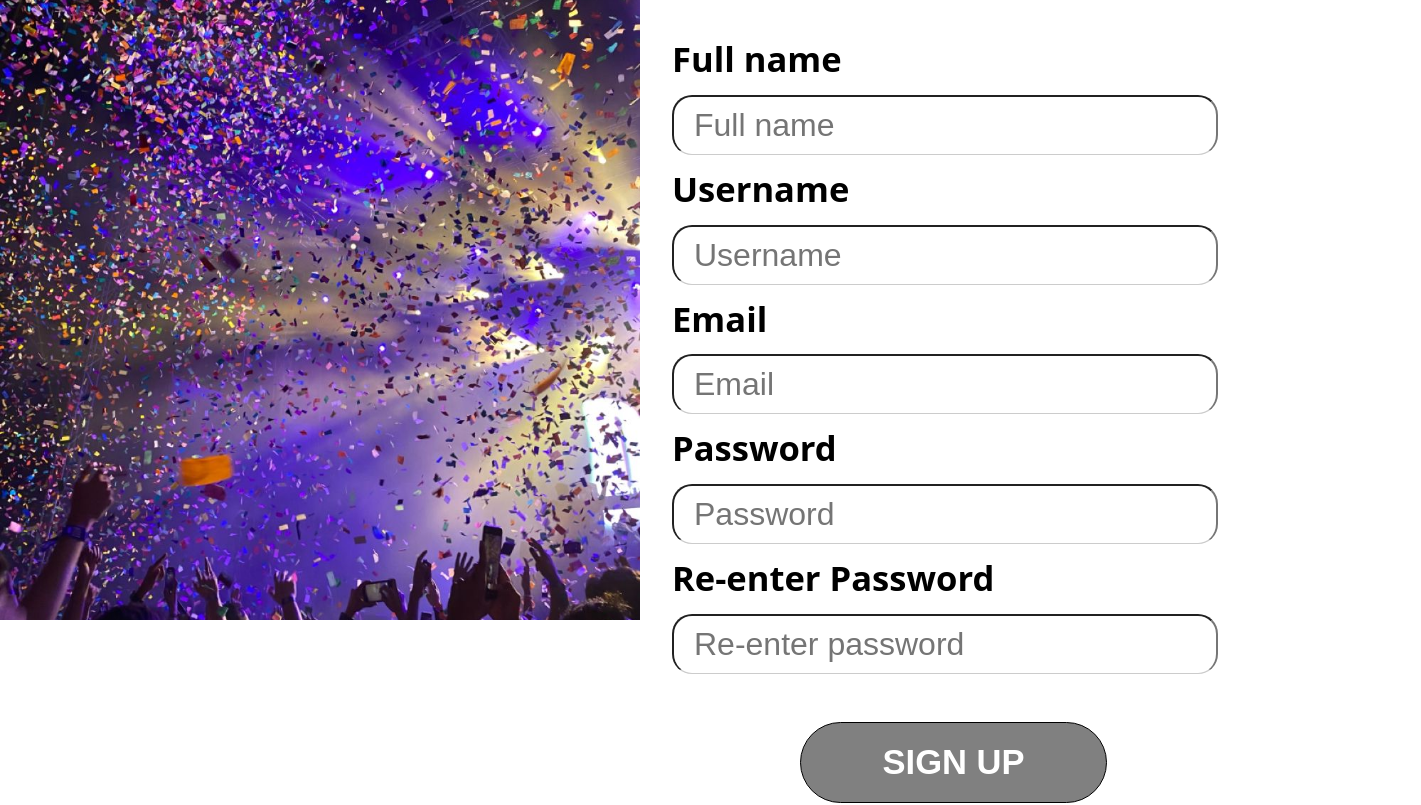
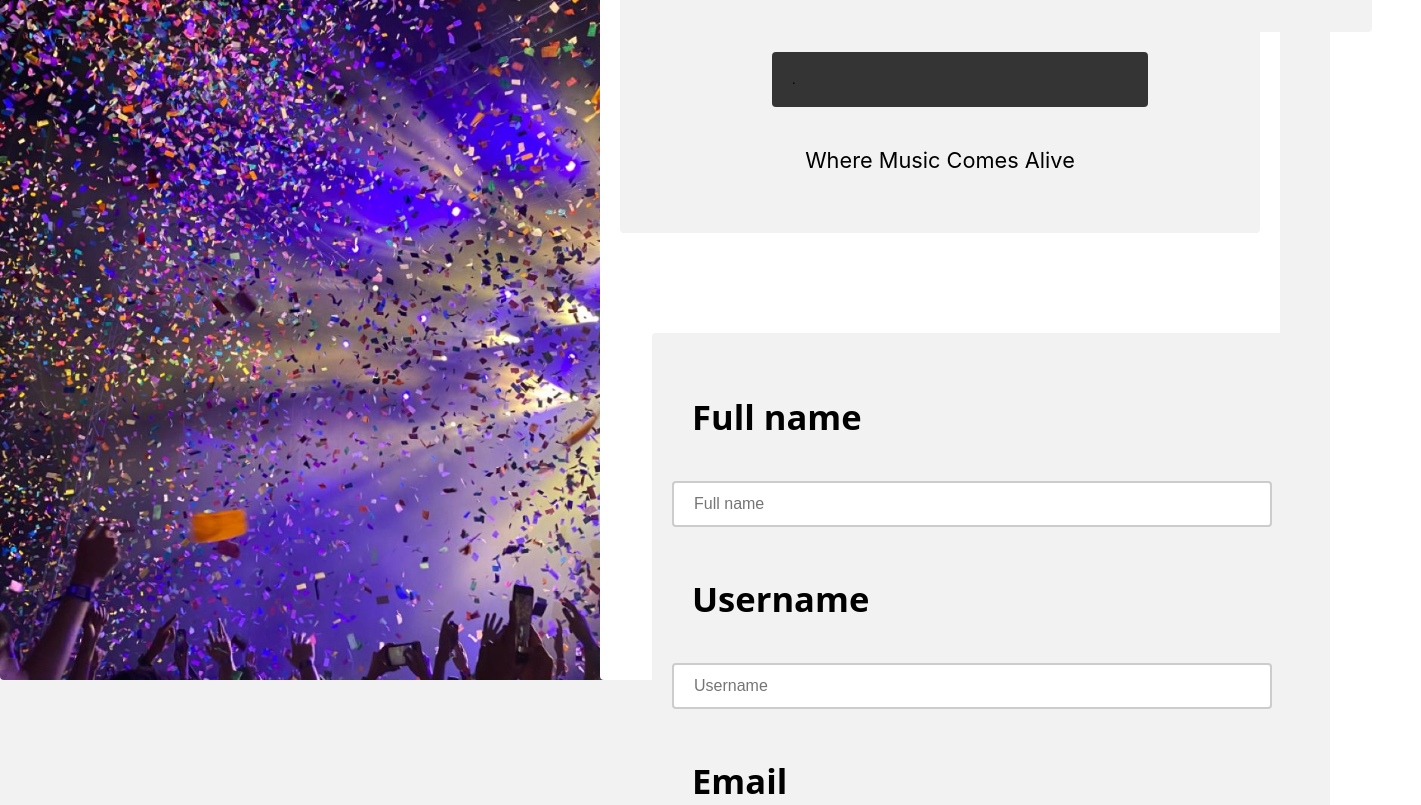
Before and after one commit to willamjonathan/MusicMate, a React (Create React App) app: page /signup in a window 1280 px wide. Shown: the part 180-985 px from the top of the page, 1421 px wide, since content can reach past the window. Built offline with nearby package versions, Linux system fonts and the light colour scheme.

Commit message:
Update PostListStyle.css

```diff
--- a/src/components/PostListStyle.css
+++ b/src/components/PostListStyle.css
@@ -0,0 +1,117 @@
+/* Style for the search bar */
+input[type="text"] {
+    width: 100%;
+    padding: 12px 20px;
+    margin: 8px 0;
+    box-sizing: border-box;
+    border: 2px solid #ccc;
+    border-radius: 4px;
+    font-size: 16px;
+  }
+
+  /* Style for the tweets container */
+  div {
+    background-color: #f2f2f2;
+    padding: 20px;
+    border-radius: 4px;
+    margin-bottom: 20px;
+  }
+
+  /* Style for the tweet search term */
+  h2 {
+    font-size: 24px;
+    margin-bottom: 10px;
+  }
+
+  /* Style for the tweet text */
+  p {
+    font-size: 16px;
+    margin: 10px 0;
+  }
+
+  /* Style for the tweet love */
+  h3 {
+    font-size: 18px;
+    margin: 20px 0 10px 0;
+  }
+
+  /* Style for the like/dislike button */
+  button {
+    background-color: #4CAF50;
+    border: none;
+    color: white;
+    padding: 10px;
+    text-align: center;
+    text-decoration: none;
+    display: inline-block;
+    font-size: 16px;
+    margin-right: 10px;
+    cursor: pointer;
+    border-radius: 4px;
+  }
+
+  /* Style for the comment form */
+  form {
+    margin-top: 20px;
+  }
+
+  /* Style for the comment input field */
+  input[type="text"] {
+    width: 100%;
+    padding: 12px 20px;
+    margin: 8px 0;
+    box-sizing: border-box;
+    border: 2px solid #ccc;
+    border-radius: 4px;
+    font-size: 16px;
+  }
+
+  /* Style for the add comment button */
+  button[type="submit"] {
+    background-color: #4CAF50;
+    border: none;
+    color: white;
+    padding: 10px;
+    text-align: center;
+    text-decoration: none;
+    display: inline-block;
+    font-size: 16px;
+    margin-top: 10px;
+    cursor: pointer;
+    border-radius: 4px;
+  }
+
+  /* Style for the comment container */
+  div {
+    margin-top: 20px;
+  }
+
+  /* Style for the comment paragraph */
+  p {
+    font-size: 16px;
+    margin: 10px 0;
+  }
+
+  /* Style for the show/hide comments button */
+  button {
+    background-color: #4CAF50;
+    border: none;
+    color: white;
+    padding: 10px;
+    text-align: center;
+    text-decoration: none;
+    display: inline-block;
+    font-size: 16px;
+    margin-top: 10px;
+    cursor: pointer;
+    border-radius: 4px;
+  }
+
+  .username {
+    transition: opacity 0.3s;
+  }
+
+  .username:hover {
+    opacity: 0.4;
+    color : royalblue
+  }
```
